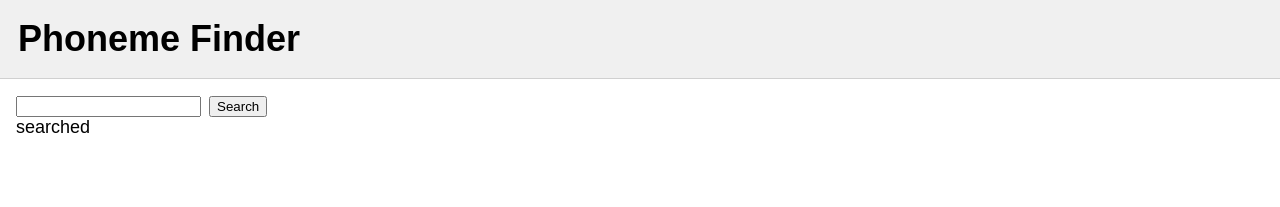
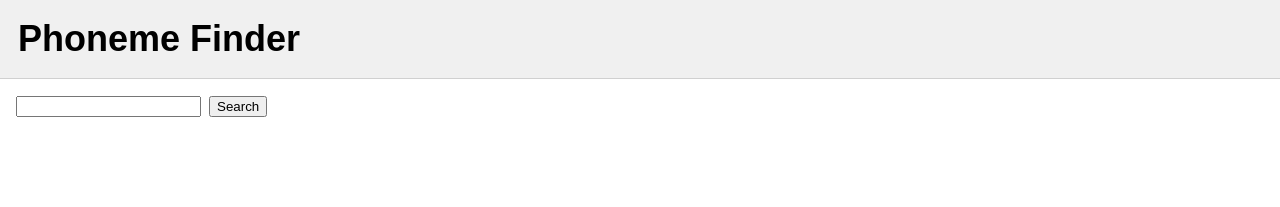
Before and after one commit to philrmass/phoneme-finder, a React (Create React App) app: page / in a window 1280 px wide. Shown: the top 207 px of the page. Built offline with nearby package versions, Linux system fonts and the light colour scheme.

Commit message:
add word and phrase display, add stylesheets

```diff
--- a/src/components/PhonemeContainer.js
+++ b/src/components/PhonemeContainer.js
@@ -1,13 +1,14 @@
 import React, { Component } from 'react';
 import SearchBar from './SearchBar';
-import PhonemeDisplay from './PhonemeDisplay';
+import PhraseDisplay from './PhraseDisplay';
 import Decoder from '../api/decoder';
+//??? add prop types
 
 class PhonemeContainer extends Component {
   constructor(props) {
     super(props);
     this.state = {
-      searched: 'searched'
+      searched: []
     };
     this.decoder = new Decoder();
     this.handleSearch = this.handleSearch.bind(this);
@@ -17,17 +18,18 @@ class PhonemeContainer extends Component {
     if(term) {
       this.decoder.decodePhrase(term).then((decoded) => {
         Promise.all(decoded).then((values) => {
-          this.setState({ searched: JSON.stringify(values) });
+          this.setState({ searched: values });
         });
       });
     }
   }
 
   render() {
+    console.log('searched', this.state.searched);
     return (
       <React.Fragment>
         <SearchBar onSearch={this.handleSearch} />
-        <PhonemeDisplay decoded={this.state.searched} />
+        <PhraseDisplay phrase={this.state.searched} />
       </React.Fragment>
     );
   }
--- a/src/components/PhonemeDisplay.js
+++ b/src/components/PhonemeDisplay.js
@@ -1,4 +1,5 @@
 import React from 'react';
+import PropTypes from 'prop-types';
 import { phonemeToSymbol } from '../lib/symbols';
 import { phonemes } from '../lib/phonemes';
 
@@ -7,9 +8,13 @@ function PhonemeDisplay(props) {
   console.log('categories', Object.keys(phonemes));
   return (
     <div>
-      {props.decoded}
+      {props.phoneme}
     </div>
   );
 }
 
+PhonemeDisplay.propTypes = {
+  phoneme: PropTypes.string
+};
+
 export default PhonemeDisplay;
--- /dev/null
+++ b/src/components/PhraseDisplay.js
@@ -0,0 +1,19 @@
+import React from 'react';
+import PropTypes from 'prop-types';
+import WordDisplay from './WordDisplay';
+
+function PhraseDisplay(props) {
+  return (
+    <React.Fragment>
+      {props.phrase.map((word) => (
+        <WordDisplay word={word} />
+      ))}
+    </React.Fragment>
+  );
+}
+
+PhraseDisplay.propTypes = {
+  word: PropTypes.arrayOf(PropTypes.object)
+};
+
+export default PhraseDisplay;
--- /dev/null
+++ b/src/components/WordDisplay.js
@@ -0,0 +1,19 @@
+import React from 'react';
+import PropTypes from 'prop-types';
+import styles from '../stylesheets/WordDisplay.module.css';
+
+function WordDisplay(props) {
+  return (
+    <React.Fragment>
+      <div className={styles.wordDisplay}>
+        {JSON.stringify(props.word)}
+      </div>
+    </React.Fragment>
+  );
+}
+
+WordDisplay.propTypes = {
+  word: PropTypes.object
+};
+
+export default WordDisplay;
--- /dev/null
+++ b/src/stylesheets/WordDisplay.module.css
@@ -0,0 +1,3 @@
+.wordDisplay {
+  background-color: #80ff00;
+}
```
